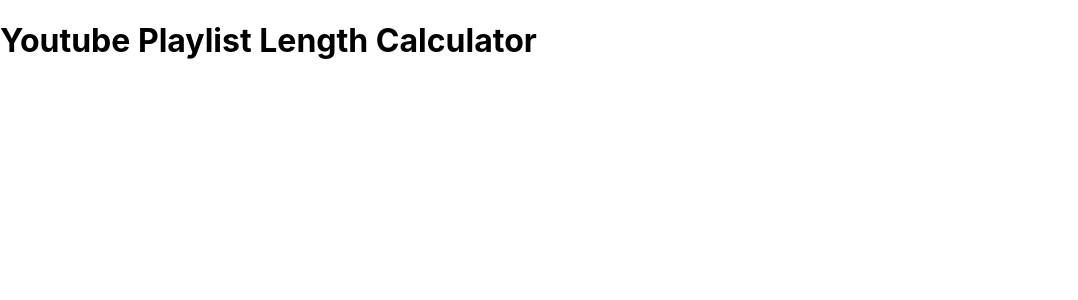
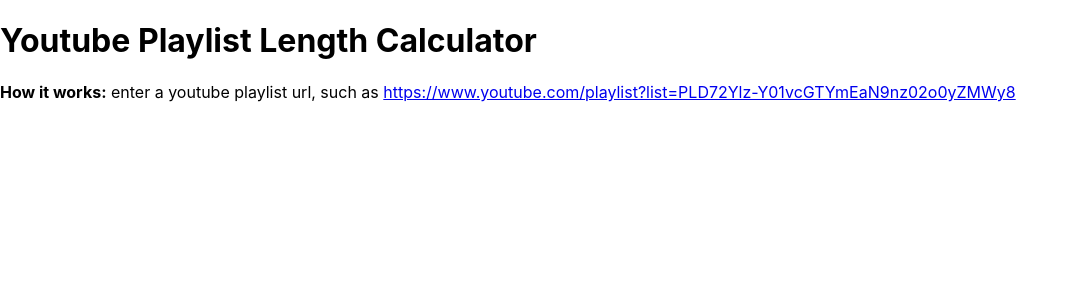
Before and after one commit to benterem/youtube-playlist-length-calculator-client, a React (Create React App) app: page / in a window 1280 px wide. Shown: the top 300 px of the page, without its empty margins (0-1078 px from the left). Built offline with nearby package versions, Linux system fonts and the light colour scheme.

Commit message:
Description

```diff
--- a/src/App.js
+++ b/src/App.js
@@ -9,7 +9,16 @@
   )
 }
 
+const Description = () => {
 
+  return (
+    <div className='description'>
+      <p>
+        <strong>How it works:</strong> enter a youtube playlist url, such as <a href='https://www.youtube.com/playlist?list=PLD72Ylz-Y01vcGTYmEaN9nz02o0yZMWy8'>https://www.youtube.com/playlist?list=PLD72Ylz-Y01vcGTYmEaN9nz02o0yZMWy8</a>
+      </p>
+    </div>
+  )
+}
 
 
 
@@ -21,6 +30,7 @@
   return (
     <>
       <Header />
+      <Description />
     </>
   )
 }
```
